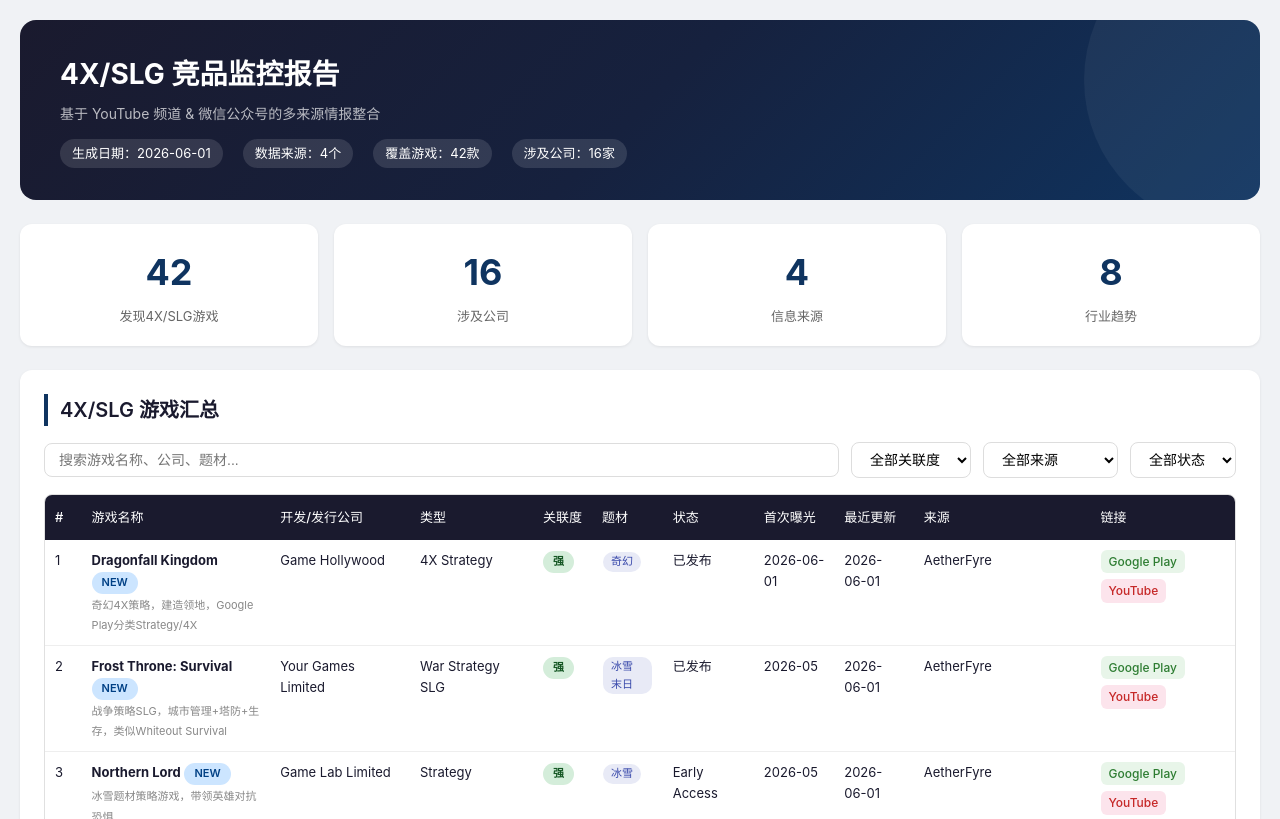
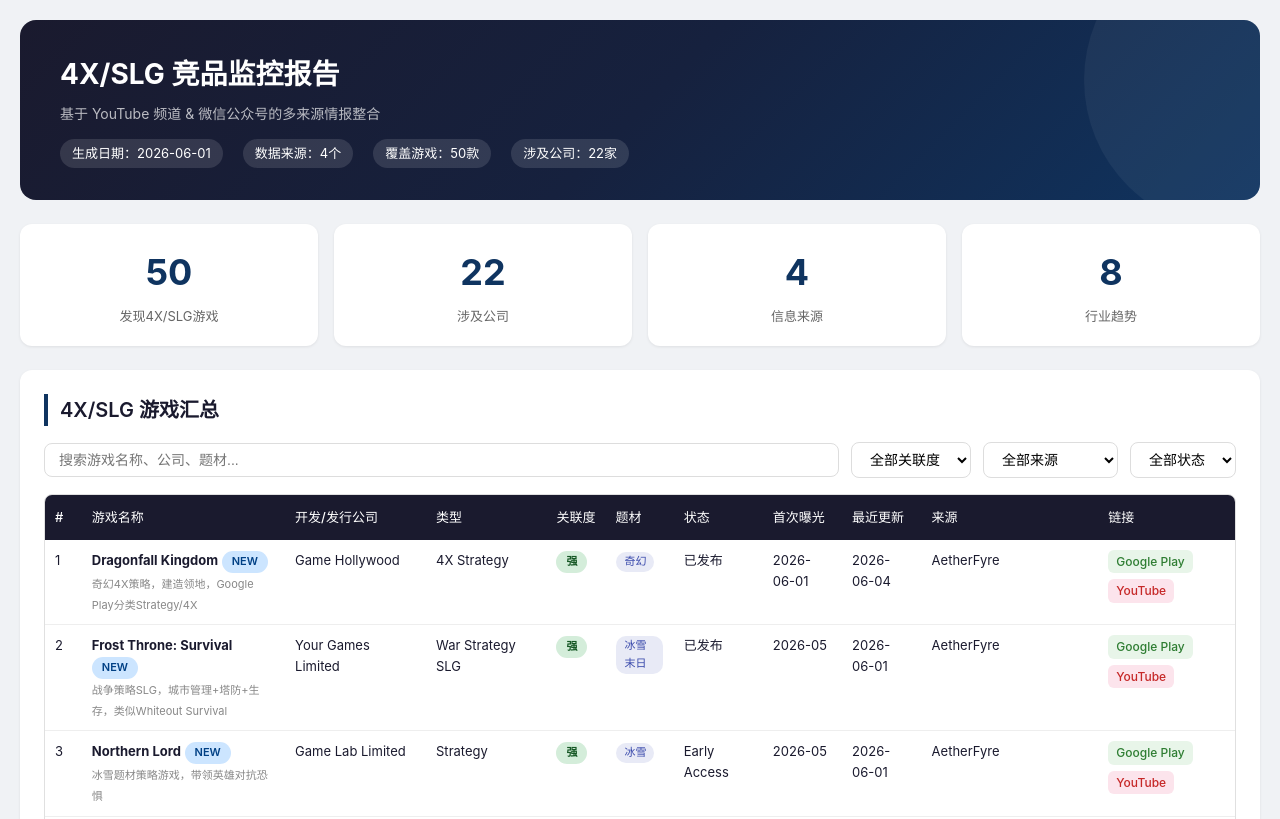
Before and after one commit to FATC11124/slg-competitor-monitor, a plain HTML site: page index.html in a window 1280 px wide. Shown: the top 819 px of the page. Drawn offline with Linux system fonts and the light colour scheme.

Commit message:
Weekly update: 2026-06-04

```diff
--- a/index.html
+++ b/index.html
@@ -98,14 +98,14 @@ footer{text-align:center;padding:24px;color:#999;font-size:12px}
 <div class="meta">
 <span>生成日期：2026-06-01</span>
 <span>数据来源：4个</span>
-<span>覆盖游戏：42款</span>
-<span>涉及公司：16家</span>
+<span>覆盖游戏：50款</span>
+<span>涉及公司：22家</span>
 </div>
 </header>
 
 <div class="stats">
-<div class="stat-card"><div class="num">42</div><div class="label">发现4X/SLG游戏</div></div>
-<div class="stat-card"><div class="num">16</div><div class="label">涉及公司</div></div>
+<div class="stat-card"><div class="num">50</div><div class="label">发现4X/SLG游戏</div></div>
+<div class="stat-card"><div class="num">22</div><div class="label">涉及公司</div></div>
 <div class="stat-card"><div class="num">4</div><div class="label">信息来源</div></div>
 <div class="stat-card"><div class="num">8</div><div class="label">行业趋势</div></div>
 </div>
@@ -180,16 +180,17 @@ footer{text-align:center;padding:24px;color:#999;font-size:12px}
 <h2>更新日志</h2>
 <div id="updateLog">
 <div class="update-log"><strong>2026-06-01</strong> — 首次生成报告，覆盖4个来源，发现42款4X/SLG游戏、16家公司。</div>
+<div class="update-log"><strong>2026-06-04</strong> — 每周增量更新：新增8款4X/SLG游戏（Top Lords、Dead Zone: Escape、Kingdom Fall: Zombie Defense、Final Frontline: Survival、Last Cure: Survival、Last Beacon: Survival、Viking Legends: Rise of Clans、Virox: Global Outbreak），更新1款游戏lastSeen，覆盖游戏增至50款，涉及公司增至22家。</div>
 </div>
 </div>
 
 </div><!-- /container -->
 
-<footer>4X/SLG 竞品监控报告 · 自动生成于 2026-06-01 · 每周一更新</footer>
+<footer>4X/SLG 竞品监控报告 · 自动生成于 2026-06-04 · 每周一更新</footer>
 
 <script>
 const games = [
-  {id:1,name:"Dragonfall Kingdom",company:"Game Hollywood",type:"4X Strategy",strength:"强",theme:"奇幻",status:"已发布",date:"2026-06-01",source:"AetherFyre",note:"奇幻4X策略，建造领地，Google Play分类Strategy/4X",gp:"https://play.google.com/store/apps/details?id=com.gamehollywood.dk",ios:"",yt:"https://youtu.be/W9US07uAekA",art:"",lastSeen:"2026-06-01"},
+  {id:1,name:"Dragonfall Kingdom",company:"Game Hollywood",type:"4X Strategy",strength:"强",theme:"奇幻",status:"已发布",date:"2026-06-01",source:"AetherFyre",note:"奇幻4X策略，建造领地，Google Play分类Strategy/4X",gp:"https://play.google.com/store/apps/details?id=com.gamehollywood.dk",ios:"",yt:"https://youtu.be/W9US07uAekA",art:"",lastSeen:"2026-06-04"},
   {id:2,name:"Frost Throne: Survival",company:"Your Games Limited",type:"War Strategy SLG",strength:"强",theme:"冰雪末日",status:"已发布",date:"2026-05",source:"AetherFyre",note:"战争策略SLG，城市管理+塔防+生存，类似Whiteout Survival",gp:"https://play.google.com/store/apps/details?id=com.frostthronesurvival.android",ios:"",yt:"https://youtu.be/4uGOzdFU6FA",art:"",lastSeen:"2026-06-01"},
   {id:3,name:"Northern Lord",company:"Game Lab Limited",type:"Strategy",strength:"强",theme:"冰雪",status:"Early Access",date:"2026-05",source:"AetherFyre",note:"冰雪题材策略游戏，带领英雄对抗恐惧",gp:"https://play.google.com/store/apps/details?id=com.gamespark.northernlord.gp",ios:"",yt:"https://youtu.be/PwLJkXJSzs8",art:"",lastSeen:"2026-06-01"},
   {id:4,name:"Crusade of Empires",company:"Time Killers Studios",type:"Strategy SLG",strength:"强",theme:"中世纪",status:"已发布",date:"2026-05",source:"AetherFyre",note:"十字军东征题材，实时策略+帝国建设，2.01GB",gp:"https://play.google.com/store/apps/details?id=com.coe.global.gp",ios:"",yt:"https://youtu.be/Y9idn4nBC-s",art:"",lastSeen:"2026-06-01"},
@@ -231,6 +232,14 @@ const games = [
   {id:40,name:"4399 BlitzL...",company:"4399",type:"SLG",strength:"中",theme:"待确认",status:"曝光",date:"2026-01",source:"游戏吗喽说",note:"名称截断，4399的SLG新品",gp:"",ios:"",yt:"",art:"",lastSeen:"2026-06-01"},
   {id:41,name:"X-Clash: Dare",company:"冰川网络 (Bingchuan)",type:"休闲融合SLG",strength:"强",theme:"狗头/休闲",status:"已上线",date:"2025",source:"王董的新游戏",note:"狗头副玩法+SLG框架，10月下载2220万，流水破千万美元",gp:"https://play.google.com/store/apps/details?id=com.xman.na.gp",ios:"https://apps.apple.com/ph/app/x-clash/id6745540063",yt:"",art:"https://www.baijing.cn/article/54645",lastSeen:"2026-06-01"},
   {id:42,name:"X-Clash: Survival Challenge",company:"冰川网络 (Bingchuan)",type:"休闲融合SLG",strength:"强",theme:"休闲/末日",status:"已上线",date:"2025-06",source:"王董的新游戏",note:"融合超休闲副玩法与硬核SLG主玩法，X-Clash另一地区版本",gp:"https://play.google.com/store/apps/details?id=com.xman.ind.gp",ios:"https://apps.apple.com/br/app/x-clash-survival-challenge/id6744812012",yt:"",art:"https://www.baijing.cn/article/54705",lastSeen:"2026-06-01"},
+  {id:43,name:"Top Lords",company:"GAME SPARK PTE. LTD.",type:"Strategy SLG",strength:"强",theme:"中世纪",status:"已发布",date:"2026-06",source:"游戏吗喽说",note:"中世纪策略跑酷+王国建设+英雄招募，江娱系背景厂商出品",gp:"https://play.google.com/store/apps/details?id=com.gamespark.topking.gp",ios:"",yt:"",art:"",lastSeen:"2026-06-04"},
+  {id:44,name:"Dead Zone: Escape",company:"Larks Holding Limited",type:"Strategy SLG",strength:"强",theme:"末日潜行",status:"已发布",date:"2026-05",source:"游戏吗喽说/cutegames66",note:"末日潜行生存策略，建造空气净化器塔，潜行搜刮资源，Larks Holding出品",gp:"https://play.google.com/store/apps/details?id=com.larks.x17.gp",ios:"",yt:"",art:"",lastSeen:"2026-06-04"},
+  {id:45,name:"Kingdom Fall: Zombie Defense",company:"LeyiGames",type:"Strategy SLG",strength:"强",theme:"王国僵尸",status:"已发布",date:"2026-05",source:"cutegames66",note:"王国建设+僵尸末日，招募传奇英雄，防御不死族浪潮，50K+下载",gp:"https://play.google.com/store/apps/details?id=leyi.kingdomfall",ios:"",yt:"https://www.youtube.com/watch?v=_102OvGcvNk",art:"",lastSeen:"2026-06-04"},
+  {id:46,name:"Final Frontline: Survival",company:"TECHVERSE HOLDINGS LIMITED",type:"Strategy SLG",strength:"中",theme:"科幻殖民",status:"已发布",date:"2026-05",source:"cutegames66",note:"科幻殖民地沙盒策略，实时策略战斗，逃亡与征服",gp:"https://play.google.com/store/apps/details?id=com.techverse.fo",ios:"",yt:"https://www.youtube.com/watch?v=7SDotSi2S9I",art:"",lastSeen:"2026-06-04"},
+  {id:47,name:"Last Cure: Survival",company:"Eric Guillory",type:"Strategy SLG",strength:"中",theme:"医院僵尸",status:"已发布",date:"2026-05",source:"cutegames66",note:"医院主题僵尸爆发SLG，明确标注Strategic SLG Gameplay",gp:"https://play.google.com/store/apps/details?id=com.outbreakcounty.gp",ios:"",yt:"https://www.youtube.com/watch?v=uDWGX2qLHnI",art:"",lastSeen:"2026-06-04"},
+  {id:48,name:"Last Beacon: Survival",company:"Immersive Games HK",type:"4X Strategy",strength:"强",theme:"海洋末日",status:"已发布",date:"2026-05",source:"cutegames66",note:"末日海洋4X生存，建造庇护所，探索，结盟，100K+下载，明确标注4X标签",gp:"https://play.google.com/store/apps/details?id=com.hnhs.endlesssea.gp",ios:"",yt:"https://www.youtube.com/watch?v=z635BmfIcS8",art:"",lastSeen:"2026-06-04"},
+  {id:49,name:"Viking Legends: Rise of Clans",company:"TINYSOFT",type:"Strategy",strength:"中",theme:"维京",status:"已发布",date:"2026-06",source:"AetherFyre",note:"暗黑奇幻维京传奇，带领氏族，召唤北欧战神，冰霜魔法，战术战斗，刚发布（10+下载）",gp:"https://play.google.com/store/apps/details?id=vikings.strategy.rpg.tactics.card",ios:"",yt:"https://www.youtube.com/watch?v=7--WuQuxw9k",art:"",lastSeen:"2026-06-04"},
+  {id:50,name:"Virox: Global Outbreak",company:"LeyiGames",type:"4X Strategy",strength:"强",theme:"病毒末日",status:"已发布",date:"2026-05",source:"cutegames66",note:"病毒突变末日4X策略，500K+下载，4.7星，明确标注Strategy和4X标签",gp:"https://play.google.com/store/apps/details?id=leyi.frozenislandpro",ios:"",yt:"https://www.youtube.com/watch?v=SfBI4sdpL9g",art:"",lastSeen:"2026-06-04"},
 ];
 
 const companies = [
@@ -245,11 +254,17 @@ const companies = [
   {name:"海彼游戏 (Habby)",products:"高空射击SLG",count:1,focus:"高空射击SLG",strategy:"高空射击+SLG融合",note:"此前以Outbreak County等名字多次测试",arts:[]},
   {name:"游族网络 (gtarcade)",products:"Zomline Survival",count:1,focus:"Zomline Survival",strategy:"传送带+塔防+SLG",note:"半年前测试后重新曝光",arts:[]},
   {name:"RATING GAME",products:"Gun Girls, Survival 28 Days, Last Refuge",count:3,focus:"Survival 28 Days",strategy:"塔防+4X策略融合；僵尸/废土题材",note:"活跃的SLG发行商，多款产品并行",arts:[]},
-  {name:"Larks Holding Limited",products:"Last Kingdom, Dead Zone: Escape, The Misfit Squad",count:3,focus:"Last Kingdom",strategy:"王国重建+大规模战争",note:"多款策略产品",arts:[]},
+  {name:"Larks Holding Limited",products:"Last Kingdom, Dead Zone: Escape, The Misfit Squad",count:4,focus:"Dead Zone: Escape",strategy:"王国重建+大规模战争+末日潜行生存",note:"多款策略产品，重点开发者",arts:[]},
   {name:"Your Games Limited",products:"Frost Throne: Survival, Hordes: Brink of Survival",count:2,focus:"Frost Throne: Survival",strategy:"冰雪末日/末日生存策略",note:"类似Whiteout Survival方向",arts:[]},
   {name:"CamelStudio / Camel Games",products:"War of Destiny, Mafiapoly, Next Agers",count:3,focus:"War of Destiny",strategy:"经典SLG模式+多题材探索",note:"Mafiapoly为Dawn Era发行但使用camelgames包名",arts:[]},
   {name:"Wanda Cinemas Games",products:"Xeno Warpath",count:1,focus:"Xeno Warpath",strategy:"硬核科幻4X策略",note:"万达旗下游戏业务",arts:[]},
   {name:"4399",products:"BlitzL...(名称截断)",count:1,focus:"待确认",strategy:"SLG新品",note:"信息有限",arts:[]},
+  {name:"LeyiGames",products:"Kingdom Fall: Zombie Defense, Virox: Global Outbreak",count:2,focus:"Virox: Global Outbreak",strategy:"王国僵尸+病毒末日4X策略",note:"Virox表现强劲，500K+下载，4.7星",arts:[]},
+  {name:"GAME SPARK PTE. LTD.",products:"Top Lords",count:1,focus:"Top Lords",strategy:"中世纪策略跑酷+王国建设",note:"江娱系背景厂商",arts:[]},
+  {name:"TECHVERSE HOLDINGS LIMITED",products:"Final Frontline: Survival",count:1,focus:"Final Frontline: Survival",strategy:"科幻殖民地沙盒策略",note:"新入局者",arts:[]},
+  {name:"Immersive Games HK",products:"Last Beacon: Survival",count:1,focus:"Last Beacon: Survival",strategy:"末日海洋4X生存",note:"明确标注4X标签，100K+下载",arts:[]},
+  {name:"TINYSOFT",products:"Viking Legends: Rise of Clans",count:1,focus:"Viking Legends: Rise of Clans",strategy:"维京暗黑奇幻策略",note:"老虎机/赌场游戏开发商跨界策略",arts:[]},
+  {name:"Eric Guillory",products:"Last Cure: Survival",count:1,focus:"Last Cure: Survival",strategy:"医院主题僵尸SLG",note:"独立开发者",arts:[]},
 ];
 
 const trends = [
@@ -264,8 +279,8 @@ const trends = [
 ];
 
 const sources = [
-  {name:"AetherFyre",type:"YouTube频道",url:"https://youtube.com/@AetherFyre/videos",freq:"每天3-5个视频",slgRate:"约35%",value:"覆盖大量新兴4X/SLG手游Gameplay，适合发现新品",count:13},
-  {name:"cutegames66",type:"YouTube频道",url:"https://youtube.com/@cutegames66/videos",freq:"每天1-4个视频",slgRate:"约37%",value:"纯手游Gameplay展示，含开发商信息，可快速识别新SLG",count:13},
+  {name:"AetherFyre",type:"YouTube频道",url:"https://youtube.com/@AetherFyre/videos",freq:"每天3-5个视频",slgRate:"约35%",value:"覆盖大量新兴4X/SLG手游Gameplay，适合发现新品",count:14},
+  {name:"cutegames66",type:"YouTube频道",url:"https://youtube.com/@cutegames66/videos",freq:"每天1-4个视频",slgRate:"约37%",value:"纯手游Gameplay展示，含开发商信息，可快速识别新SLG",count:18},
   {name:"游戏吗喽说",type:"微信公众号",url:"",freq:"每周1期",slgRate:"约100%",value:"高度聚焦SLG出海新品追踪，覆盖主流SLG厂商动态，最佳行业情报来源",count:17},
   {name:"王董的新游戏",type:"微信公众号",url:"",freq:"定期更新",slgRate:"约20%",value:"游戏推荐+公司分析+出海数据追踪，品类覆盖广",count:2},
 ];
```
